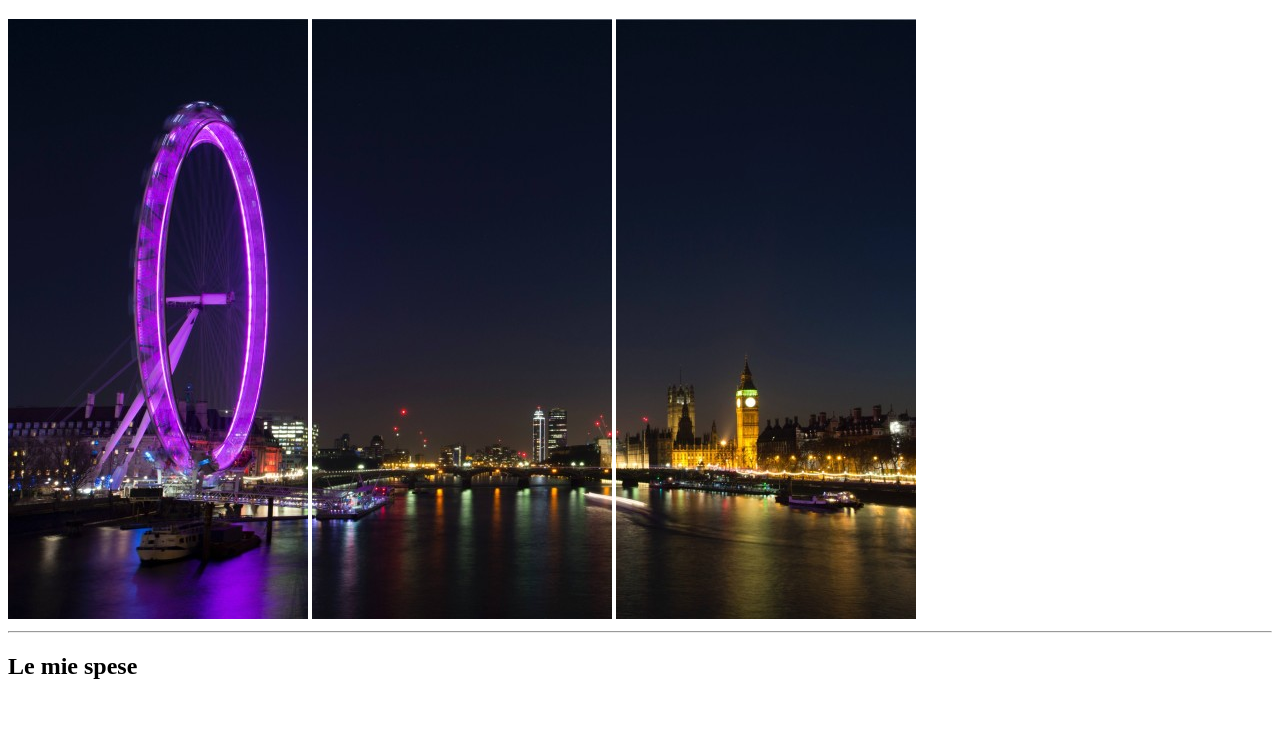
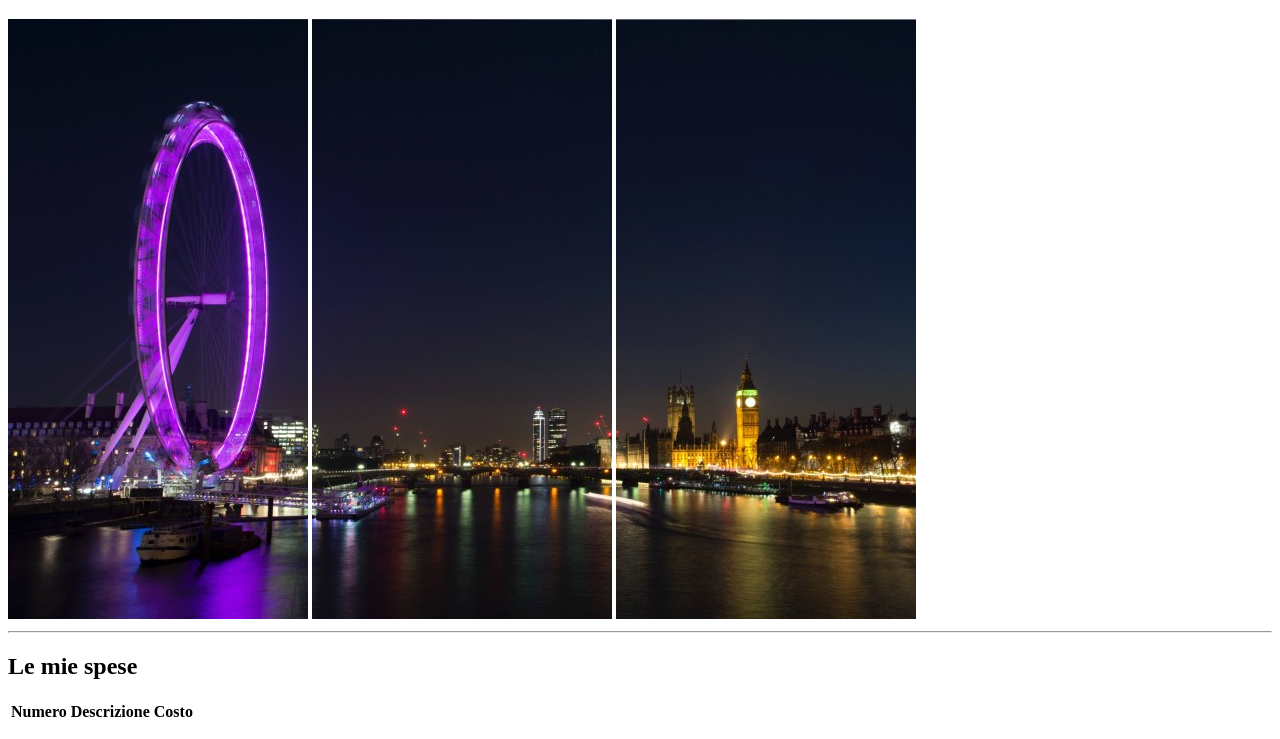
Before and after one commit to JacopoTrincanato/html-london-trip, a plain HTML site: page index.html in a window 1280 px wide. Shown: the part 61-800 px from the top of the page. Drawn offline with Linux system fonts and the light colour scheme.

Commit message:
add table and thead

```diff
--- a/index.html
+++ b/index.html
@@ -19,6 +19,13 @@
     <!--Inizio main-->
     <main>
         <h2>Le mie spese</h2>
+        <table>
+            <thead>
+                <th>Numero</th>
+                <th>Descrizione</th>
+                <th>Costo</th>
+            </thead>
+        </table>
     </main>
 </body>
 </html>
```
